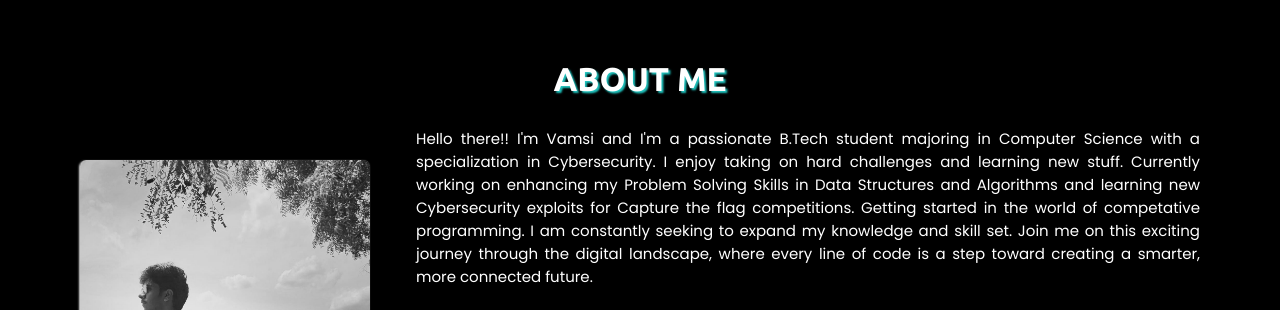
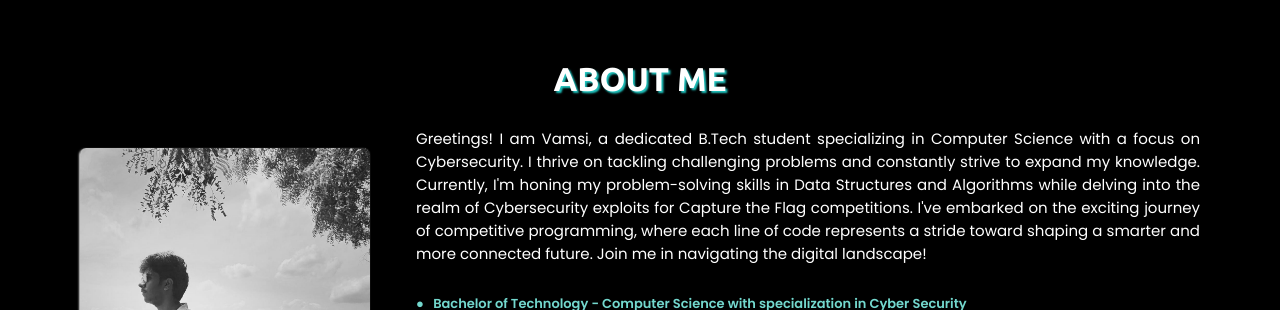
Before and after one commit to mohanvamsi06/mohanvamsi06.github.io, a plain HTML site: page index.html in a window 1280 px wide. Shown: the part 840-1150 px from the top of the page. Drawn offline with nearby package versions, Linux system fonts and the light colour scheme.

Commit message:
Update About me

```diff
--- a/index.html
+++ b/index.html
@@ -64,7 +64,7 @@
                 </div>
                 <div class="column right">
 
-                    <p>Hello there!! I'm Vamsi and I'm a passionate B.Tech student majoring in Computer Science with a specialization in Cybersecurity. I enjoy taking on hard challenges and learning new stuff. Currently working on enhancing my Problem Solving Skills in Data Structures and Algorithms and learning new Cybersecurity exploits for Capture the flag competitions. Getting started in the world of competative programming. I am constantly seeking to expand my knowledge and skill set. Join me on this exciting journey through the digital landscape, where every line of code is a step toward creating a smarter, more connected future. </p>  <br/>
+                    <p>Greetings! I am Vamsi, a dedicated B.Tech student specializing in Computer Science with a focus on Cybersecurity. I thrive on tackling challenging problems and constantly strive to expand my knowledge. Currently, I'm honing my problem-solving skills in Data Structures and Algorithms while delving into the realm of Cybersecurity exploits for Capture the Flag competitions. I've embarked on the exciting journey of competitive programming, where each line of code represents a stride toward shaping a smarter and more connected future. Join me in navigating the digital landscape!</p>  <br/>
                     <div>
                         <div style="padding-bottom: 3px;">
                             <b style="color: #73d8ce; font-size: 13px; font-weight: 600;">&#9679; &nbsp; Bachelor of Technology - Computer Science with specialization in Cyber Security </b><br/>
```
